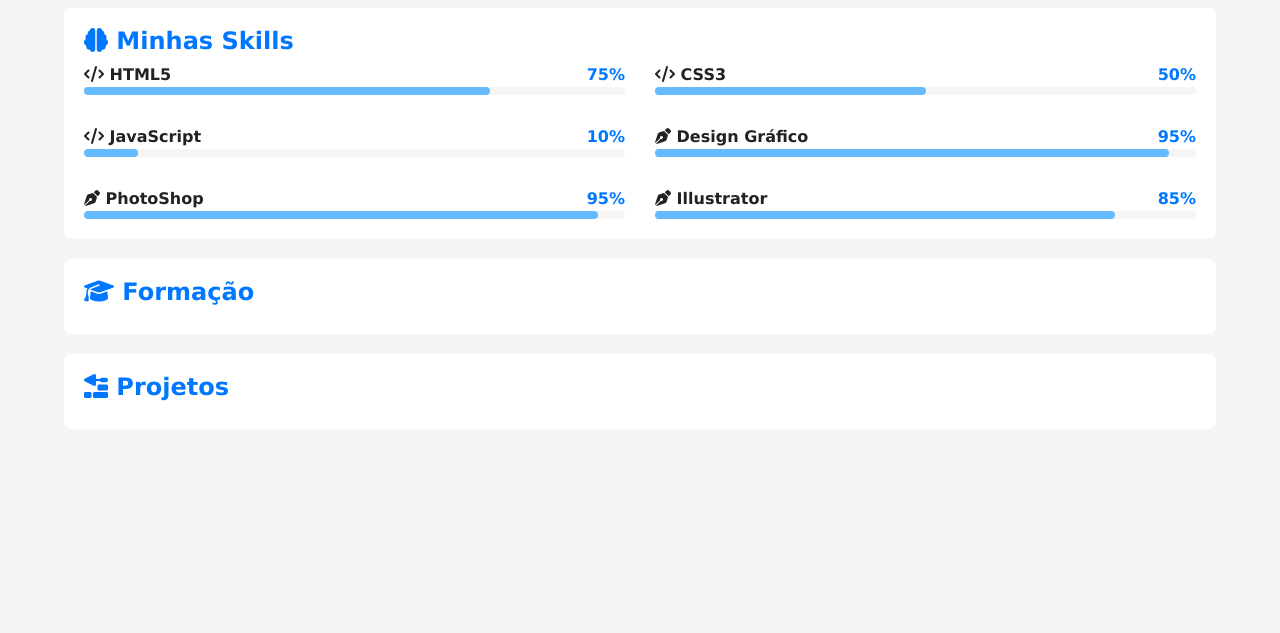
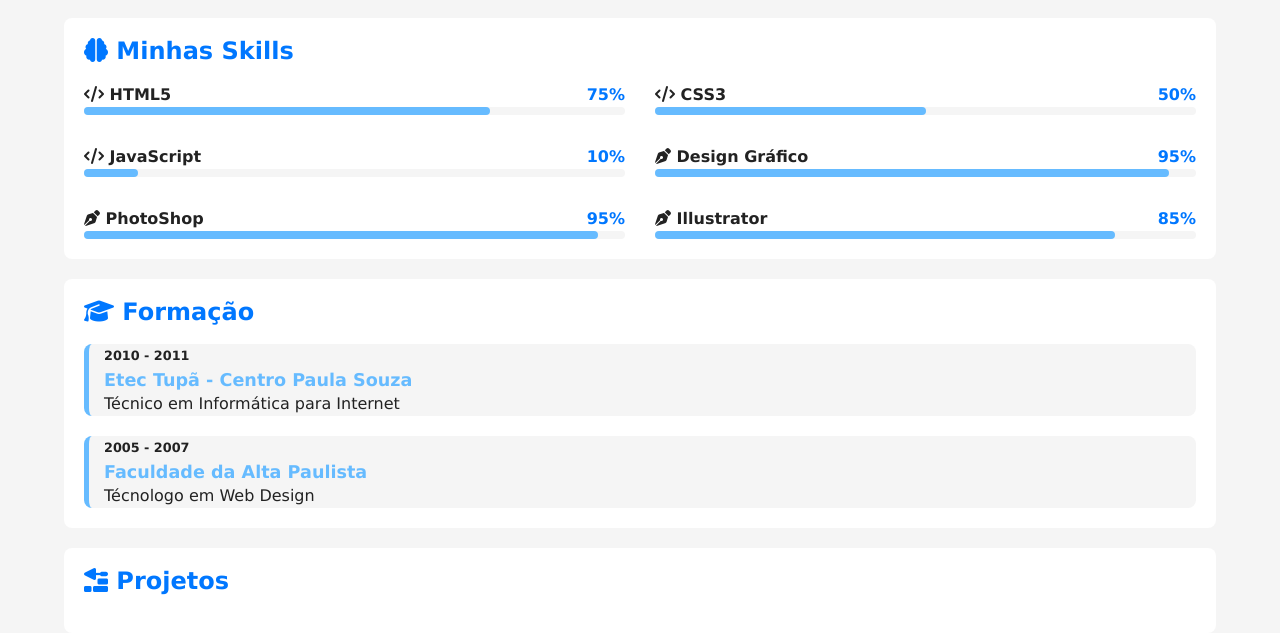
Before and after one commit to viniciuscastiliani/projeto-portfolio, a plain HTML site: page index.html in a window 1280 px wide. Shown: the part 1227-1860 px from the top of the page. Before the commit the page ends 1676 px from the top, so only its background shows below. Drawn offline with Linux system fonts and the light colour scheme.

Commit message:
Área de formações

```diff
--- a/estilos/style.css
+++ b/estilos/style.css
@@ -124,7 +124,7 @@ article {
 
 article h2 {
   color: var(--destaque);
-  margin-bottom: 10px;
+  margin-bottom: 20px;
 }
 
 article#video .video-container {
@@ -178,6 +178,37 @@ article#video .video-container {
   border-radius: 4px;
 }
 
+#formacao-container {
+  display: flex;
+  flex-direction: column-reverse;
+  gap: 20px;
+}
+
+#formacao-container .curso {
+  background-color: var(--fundo-principal);
+  border-radius: 8px;
+  border-left: 5px solid var(--destaque-inverso);
+  padding-left: 15px;
+  transition: border-width 0.5s, border-color 0.5s;
+}
+
+#formacao-container .curso:hover {
+  border-left-width: 15px;
+  border-color: var(--destaque);
+  cursor: pointer;
+}
+
+#formacao-container .periodo {
+  font-size: 0.8em;
+  font-weight: bold;
+  color: var(--texto);
+}
+
+#formacao-container .instituicao {
+  color: var(--destaque-inverso);
+  font-size: 1.1em;
+}
+
 @media screen and (min-width: 768px) {
   #skill-container {
     grid-template-columns: 1fr 1fr;
--- a/index.html
+++ b/index.html
@@ -168,6 +168,25 @@
 
             <article id="formacao">
                 <h2><i class="fa-solid fa-graduation-cap"></i> Formação</h2>
+
+                <div id="formacao-container">
+
+                    <!-- Curso 1 -->
+                    <div class="curso">
+                        <p class="periodo">2005 - 2007</p>
+                        <h3 class="instituicao">Faculdade da Alta Paulista</h3>
+                        <p class="titulacao">Técnologo em Web Design</p>
+                    </div>
+
+                    <!-- Curso 2 -->
+                    <div class="curso">
+                        <p class="periodo">2010 - 2011</p>
+                        <h3 class="instituicao">Etec Tupã - Centro Paula Souza</h3>
+                        <p class="titulacao">Técnico em Informática para Internet</p>
+                    </div>
+
+                </div>
+
             </article> <!-- Fim article#formacao -->
 
 
```
